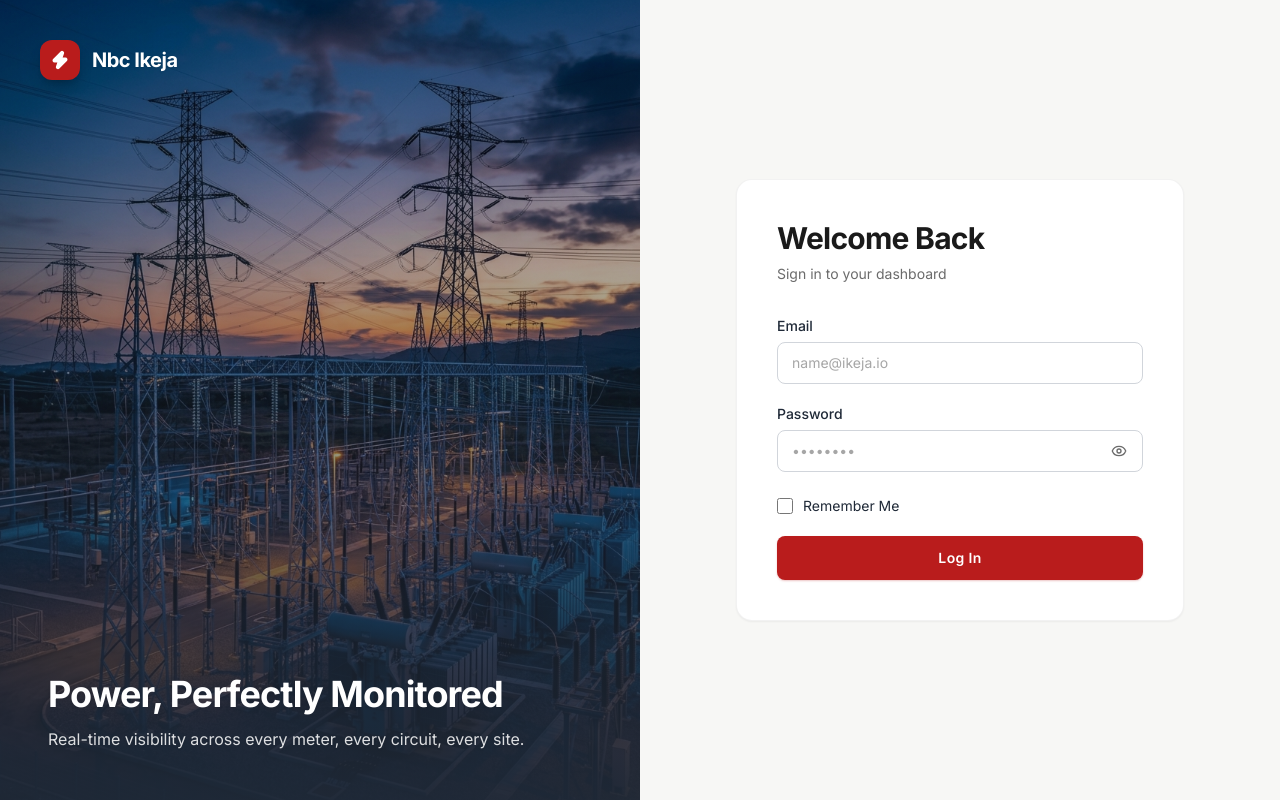
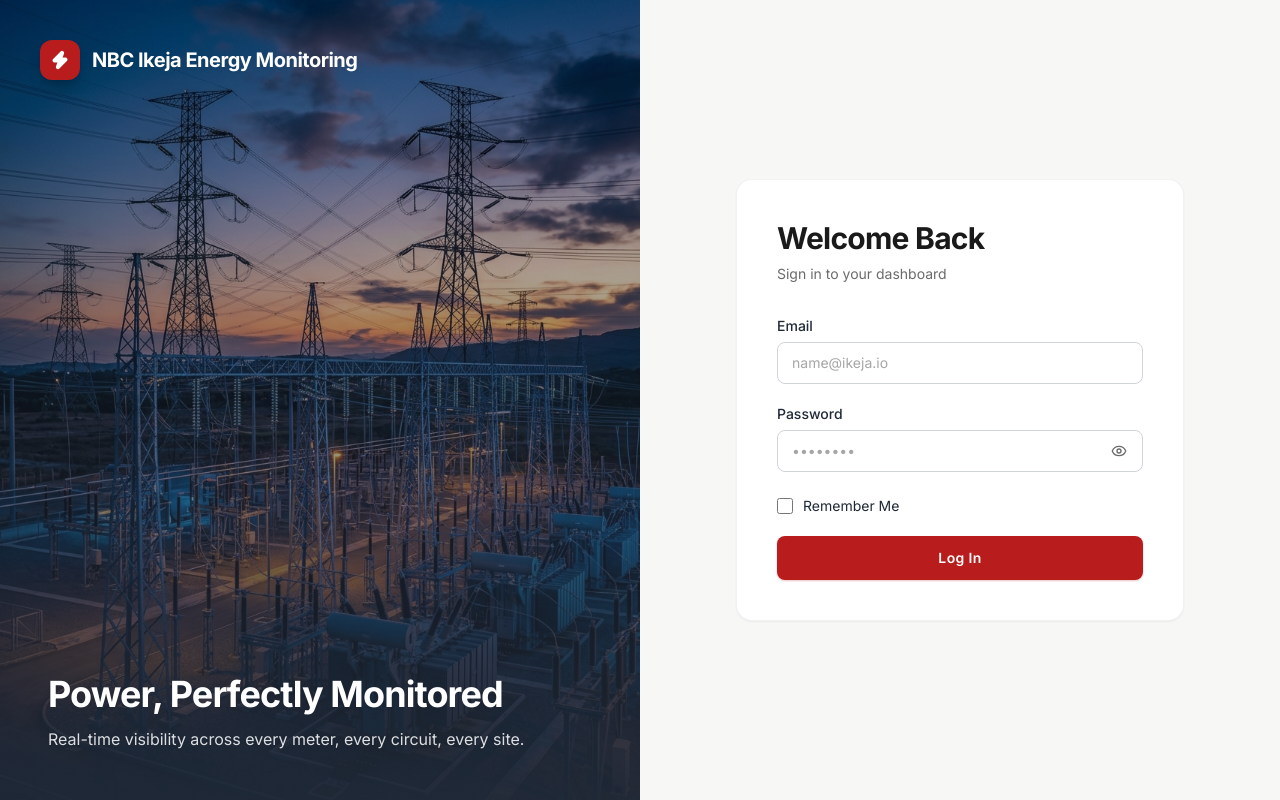
Before and after one commit to abdulAjayi/ikeja_electric, a React (Vite) app in the folder frontend/: page /login in a window 1280 px wide. Built offline with nearby package versions, Linux system fonts and the light colour scheme.

Commit message:
feat(auth): update brand header to NBC Ikeja Energy Monitoring on login page

```diff
--- a/frontend/src/components/LoginPage.tsx
+++ b/frontend/src/components/LoginPage.tsx
@@ -64,7 +64,7 @@ export const LoginPage: React.FC<LoginPageProps> = ({ onLoginSuccess }) => {
             <Zap className="w-5 h-5 text-white fill-white" />
           </div>
           <span className="text-xl font-bold tracking-tight text-white drop-shadow-sm">
-            Nbc Ikeja
+            NBC Ikeja Energy Monitoring
           </span>
         </div>
 
@@ -91,7 +91,7 @@ export const LoginPage: React.FC<LoginPageProps> = ({ onLoginSuccess }) => {
               <Zap className="w-4 h-4 text-white fill-white" />
             </div>
             <span className="text-lg font-bold tracking-tight text-nearblack">
-              Ikeja Energy
+              NBC Ikeja Energy Monitoring
             </span>
           </div>
 
```
